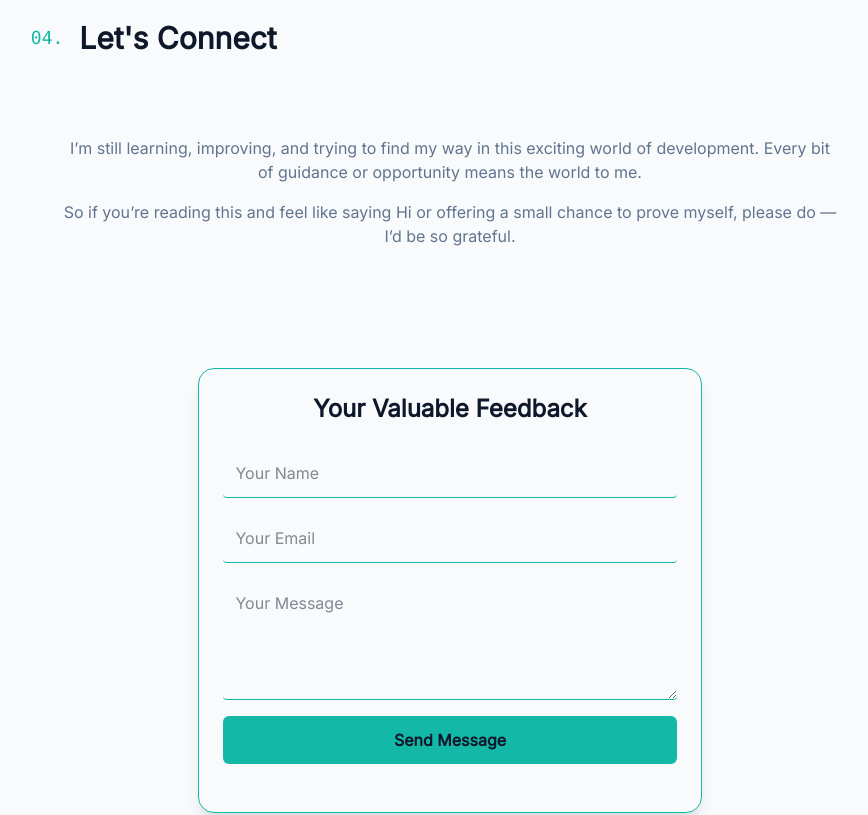
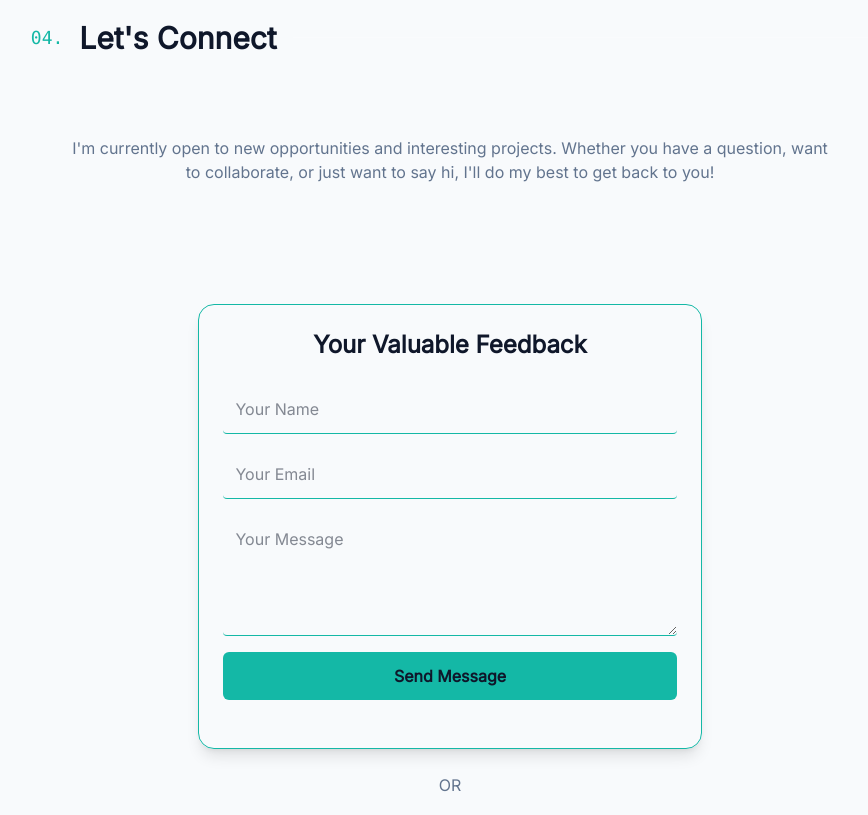
Before and after one commit to bokhtier19/bokhtier, a Next.js app: page / in a window 1280 px wide. Shown: the part 4480-5295 px from the top of the page, without its empty margins (190-1058 px from the left). Built offline with nearby package versions, Linux system fonts and the light colour scheme; no server answers.

Commit message:
updating contact

```diff
--- a/src/app/contact/page.tsx
+++ b/src/app/contact/page.tsx
@@ -31,8 +31,9 @@ export default function ContactPage() {
                     transition={{duration: 0.8}}
                     viewport={{once: true}}
                     className="flex flex-col  text-center text-xs md:text-base font-inter gap-4 text-slate-500 mb-12 md:p-8">
-                    <p>I’m still learning, improving, and trying to find my way in this exciting world of development. Every bit of guidance or opportunity means the world to me.</p>
-                    <p>So if you’re reading this and feel like saying Hi or offering a small chance to prove myself, please do — I’d be so grateful.</p>
+                    <p>
+                        I'm currently open to new opportunities and interesting projects. Whether you have a question, want to collaborate, or just want to say hi, I'll do my best to get back to you!
+                    </p>
                 </motion.div>
 
                 {/* CTA Form*/}
```
